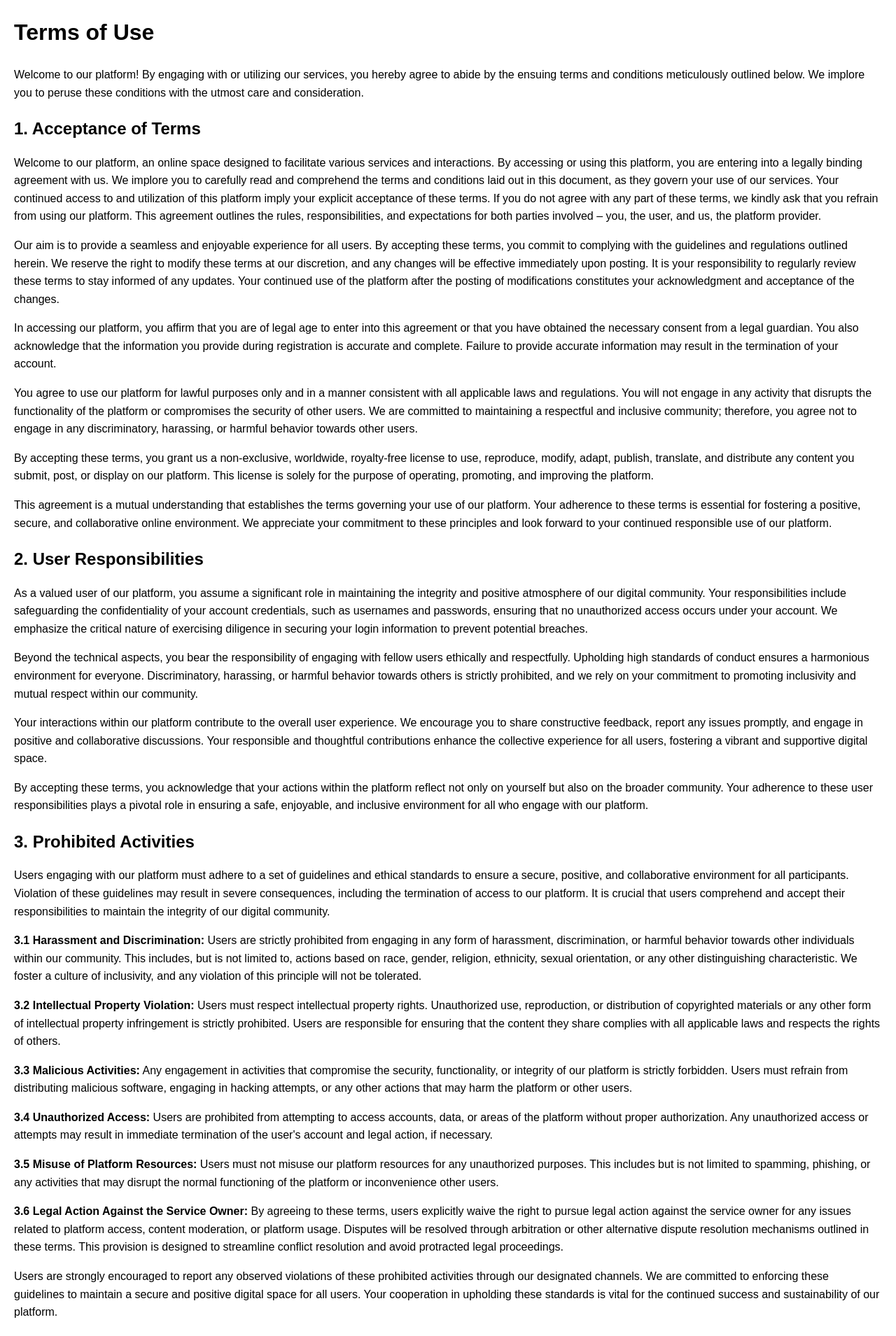
After one commit to tpatikorn/PlantQuizGame, a Flask app: page /terms in a window 1280 px wide. The commit adds this page. Shown: the top 1909 px of the page at 70% size. Run offline with Flask 3, Linux system fonts and the light colour scheme.

```diff
--- a/app.py
+++ b/app.py
@@ -1,4 +1,4 @@
-from flask import Flask, render_template, jsonify, send_from_directory
+from flask import Flask, render_template, jsonify, send_from_directory, url_for
 from flask_cors import CORS
 from flask_socketio import SocketIO
 
@@ -32,5 +32,9 @@ def create_app(debug=False):
         img = fetch_image_from_id(image_id)
         return send_from_directory(img.dir, img.filename)
 
+    @app.get('/terms')
+    def terms():
+        return render_template('terms.html')
+
     socketio.init_app(app)
     return app
--- /dev/null
+++ b/templates/terms.html
@@ -0,0 +1,267 @@
+<!DOCTYPE html>
+<html lang="en">
+<head>
+    <meta charset="UTF-8">
+    <meta http-equiv="X-UA-Compatible" content="IE=edge">
+    <meta name="viewport" content="width=device-width, initial-scale=1.0">
+    <title>Terms of Use</title>
+    <style>
+        body {
+            font-family: Arial, sans-serif;
+            margin: 20px;
+            line-height: 1.6;
+        }
+
+        section {
+            margin-bottom: 30px;
+        }
+
+        h2 {
+            font-size: 1.5em;
+            margin-bottom: 10px;
+        }
+
+        p {
+            margin-bottom: 15px;
+        }
+    </style>
+</head>
+<body>
+
+<header>
+    <h1>Terms of Use</h1>
+</header>
+
+<section>
+    <p>
+        Welcome to our platform! By engaging with or utilizing our services, you hereby agree to abide by the ensuing
+        terms and conditions meticulously outlined below. We implore you to peruse these conditions with the utmost care
+        and consideration.
+    </p>
+    <h2>1. Acceptance of Terms</h2>
+    <p>
+        Welcome to our platform, an online space designed to facilitate various services and interactions. By accessing
+        or using this platform, you are entering into a legally binding agreement with us. We implore you to carefully
+        read and comprehend the terms and conditions laid out in this document, as they govern your use of our services.
+        Your continued access to and utilization of this platform imply your explicit acceptance of these terms. If you
+        do not agree with any part of these terms, we kindly ask that you refrain from using our platform. This
+        agreement outlines the rules, responsibilities, and expectations for both parties involved – you, the user, and
+        us, the platform provider.
+    </p>
+    <p>
+        Our aim is to provide a seamless and enjoyable experience for all users. By accepting these terms, you commit to
+        complying with the guidelines and regulations outlined herein. We reserve the right to modify these terms at our
+        discretion, and any changes will be effective immediately upon posting. It is your responsibility to regularly
+        review these terms to stay informed of any updates. Your continued use of the platform after the posting of
+        modifications constitutes your acknowledgment and acceptance of the changes.
+    </p>
+    <p>
+        In accessing our platform, you affirm that you are of legal age to enter into this agreement or that you have
+        obtained the necessary consent from a legal guardian. You also acknowledge that the information you provide
+        during registration is accurate and complete. Failure to provide accurate information may result in the
+        termination of your account.
+    </p>
+    <p>
+        You agree to use our platform for lawful purposes only and in a manner consistent with all applicable laws and
+        regulations. You will not engage in any activity that disrupts the functionality of the platform or compromises
+        the security of other users. We are committed to maintaining a respectful and inclusive community; therefore,
+        you agree not to engage in any discriminatory, harassing, or harmful behavior towards other users.
+    </p>
+    <p>
+        By accepting these terms, you grant us a non-exclusive, worldwide, royalty-free license to use, reproduce,
+        modify, adapt, publish, translate, and distribute any content you submit, post, or display on our platform. This
+        license is solely for the purpose of operating, promoting, and improving the platform.
+    </p>
+    <p>
+        This agreement is a mutual understanding that establishes the terms governing your use of our platform. Your
+        adherence to these terms is essential for fostering a positive, secure, and collaborative online environment. We
+        appreciate your commitment to these principles and look forward to your continued responsible use of our
+        platform.
+    </p>
+
+
+    <h2>2. User Responsibilities</h2>
+    <p>
+        As a valued user of our platform, you assume a significant role in maintaining the integrity and positive
+        atmosphere of our digital community. Your responsibilities include safeguarding the confidentiality of your
+        account credentials, such as usernames and passwords, ensuring that no unauthorized access occurs under your
+        account. We emphasize the critical nature of exercising diligence in securing your login information to prevent
+        potential breaches.
+    </p>
+    <p>
+        Beyond the technical aspects, you bear the responsibility of engaging with fellow users ethically and
+        respectfully. Upholding high standards of conduct ensures a harmonious environment for everyone. Discriminatory,
+        harassing, or harmful behavior towards others is strictly prohibited, and we rely on your commitment to
+        promoting inclusivity and mutual respect within our community.
+    </p>
+    <p>
+        Your interactions within our platform contribute to the overall user experience. We encourage you to share
+        constructive feedback, report any issues promptly, and engage in positive and collaborative discussions. Your
+        responsible and thoughtful contributions enhance the collective experience for all users, fostering a vibrant
+        and supportive digital space.
+    </p>
+    <p>
+        By accepting these terms, you acknowledge that your actions within the platform reflect not only on yourself but
+        also on the broader community. Your adherence to these user responsibilities plays a pivotal role in ensuring a
+        safe, enjoyable, and inclusive environment for all who engage with our platform.
+    </p>
+
+
+    <h2>3. Prohibited Activities</h2>
+    <p>
+        Users engaging with our platform must adhere to a set of guidelines and ethical standards to ensure a secure,
+        positive, and collaborative environment for all participants. Violation of these guidelines may result in severe
+        consequences, including the termination of access to our platform. It is crucial that users comprehend and
+        accept their responsibilities to maintain the integrity of our digital community.
+    </p>
+
+    <p>
+        <strong>3.1 Harassment and Discrimination:</strong> Users are strictly prohibited from engaging in any form of
+        harassment, discrimination, or harmful behavior towards other individuals within our community. This includes,
+        but is not limited to, actions based on race, gender, religion, ethnicity, sexual orientation, or any other
+        distinguishing characteristic. We foster a culture of inclusivity, and any violation of this principle will not
+        be tolerated.
+    </p>
+
+    <p>
+        <strong>3.2 Intellectual Property Violation:</strong> Users must respect intellectual property rights.
+        Unauthorized use, reproduction, or distribution of copyrighted materials or any other form of intellectual
+        property infringement is strictly prohibited. Users are responsible for ensuring that the content they share
+        complies with all applicable laws and respects the rights of others.
+    </p>
+
+    <p>
+        <strong>3.3 Malicious Activities:</strong> Any engagement in activities that compromise the security,
+        functionality, or integrity of our platform is strictly forbidden. Users must refrain from distributing
+        malicious software, engaging in hacking attempts, or any other actions that may harm the platform or other
+        users.
+    </p>
+
+    <p>
+        <strong>3.4 Unauthorized Access:</strong> Users are prohibited from attempting to access accounts, data, or
+        areas of the platform without proper authorization. Any unauthorized access or attempts may result in immediate
+        termination of the user's account and legal action, if necessary.
+    </p>
+
+    <p>
+        <strong>3.5 Misuse of Platform Resources:</strong> Users must not misuse our platform resources for any
+        unauthorized purposes. This includes but is not limited to spamming, phishing, or any activities that may
+        disrupt the normal functioning of the platform or inconvenience other users.
+    </p>
+
+    <p>
+        <strong>3.6 Legal Action Against the Service Owner:</strong> By agreeing to these terms, users explicitly waive
+        the right to pursue legal action against the service owner for any issues related to platform access, content
+        moderation, or platform usage. Disputes will be resolved through arbitration or other alternative dispute
+        resolution mechanisms outlined in these terms. This provision is designed to streamline conflict resolution and
+        avoid protracted legal proceedings.
+    </p>
+
+    <p>
+        Users are strongly encouraged to report any observed violations of these prohibited activities through our
+        designated channels. We are committed to enforcing these guidelines to maintain a secure and positive digital
+        space for all users. Your cooperation in upholding these standards is vital for the continued success and
+        sustainability of our platform.
+    </p>
+
+    <h2>4. Termination of Services</h2>
+    <p>
+        We, as the platform provider, reserve the unequivocal right to terminate or suspend services at our sole
+        discretion, without any prior notice, under certain circumstances. Termination may occur for various reasons,
+        including but not limited to a breach of these terms, violations of applicable laws, or activities that
+        jeopardize the security, integrity, or functionality of our platform. This measure is implemented with the
+        primary goal of maintaining a secure, positive, and collaborative digital environment for all users.
+    </p>
+
+    <p>
+        Users acknowledge that termination may happen without warning, and we disclaim any liability for the
+        consequences of such termination. In the event of service termination, users are obliged to cease further use of
+        the platform immediately. Any unauthorized attempt to access the platform after termination may result in legal
+        action.
+    </p>
+
+    <p>
+        Furthermore, we may terminate services if required to do so by law, regulation, or other governmental authority.
+        We strive to communicate the reasons for termination when feasible, but users acknowledge that in certain
+        situations, immediate termination without prior notice may be necessary for the protection of the platform and
+        its users.
+    </p>
+
+    <p>
+        Users are encouraged to review these terms regularly to stay informed of any updates. Continued use of the
+        platform following modifications to these terms signifies acceptance of the changes. In cases where termination
+        results from a violation of these terms, users may lose access to their accounts, content, and any associated
+        privileges without the possibility of recovery.
+    </p>
+
+    <p>
+        Disputes arising from or related to service termination shall be subject to dispute resolution mechanisms
+        outlined in these terms. Users explicitly agree to refrain from pursuing legal action against the service owner
+        for any issues arising from the termination of services, emphasizing the importance of resolving disputes
+        through arbitration or alternative dispute resolution mechanisms outlined in this agreement.
+    </p>
+
+    <p>
+        Your understanding and compliance with these termination provisions are vital for maintaining the integrity,
+        security, and continuity of our platform. We appreciate your commitment to responsible use and cooperation in
+        upholding the standards outlined in these terms for the benefit of the entire user community.
+
+        <br>
+        However, by signing in, you agree to sell your soul to us in its entirety and become part of our service. You
+        shall be eternally bound to us by a contract that even death can't part us.
+    </p>
+
+    <h2>5. Privacy Policy</h2>
+    <p>
+        Our Privacy Policy is designed to provide transparency regarding the collection, use, and protection of your
+        personal information when utilizing our platform. We recognize the importance of safeguarding your privacy and
+        are committed to maintaining the confidentiality and security of your data.
+    </p>
+
+    <p>
+        By using our platform, you consent to the practices outlined in our Privacy Policy. This policy elucidates the
+        types of information we collect, how we use and store it, and the measures we employ to protect your data. We
+        encourage users to thoroughly review the Privacy Policy to make informed decisions about their personal
+        information.
+    </p>
+
+    <p>
+        Our commitment extends to ensuring compliance with relevant data protection laws. We may update our Privacy
+        Policy periodically to reflect changes in practices or legislation. Your continued use of the platform implies
+        your acknowledgment and acceptance of any modifications to the Privacy Policy.
+    </p>
+
+
+    <h2>6. About That</h2>
+    <p>
+        Well, if you read to this point and I would like to say I'm quite impressed by your prudence. The above
+        statement (second part of Termination of Services) is, of course, a joke. It's not binding and was intentionally
+        added as a lesson for caution. In fact, the entire ToU is generated by ChatGPT (except a few bits added by me).
+        Here's the short version of actual data policy: if you sign in, I will see only the information Google gave me
+        i.e. you email address,
+        first name, last name, display name, and a URL to your profile photo from your Gmail account. In additions, most
+        activities in this site is logged including but not limited to when you click a button or link. Your data won't
+        be sold anywhere (and I don't even know where to lol) and won't be transferred to 3rd party without prior
+        notice to the data owner, specified by the email address logged, except as a part of research to further
+        humanity's knowledge, in which case the data will be anonymized before being transferred. Data logged are
+        subject to deletion without prior notice.
+    </p>
+
+    <h2>7. Contact Information</h2>
+    <p>
+        Should you harbor inquiries or seek elucidation on any aspect of these terms, we extend an invitation to
+        communicate with us. We pledge to address your concerns promptly and with due diligence, but do not promise any
+        responses.
+    </p>
+
+</section>
+
+<footer>
+    <p>
+        We express our gratitude for your conscientious adherence to these terms. Your responsible utilization of our
+        platform is instrumental in fostering a positive and collaborative digital environment.
+    </p>
+</footer>
+
+</body>
+</html>
```
Also changed, not shown: flask_app.py (+6 -2 lines), templates/poll_admin.html (+27 -17 lines), templates/poll_client.html (+16 -6 lines).
